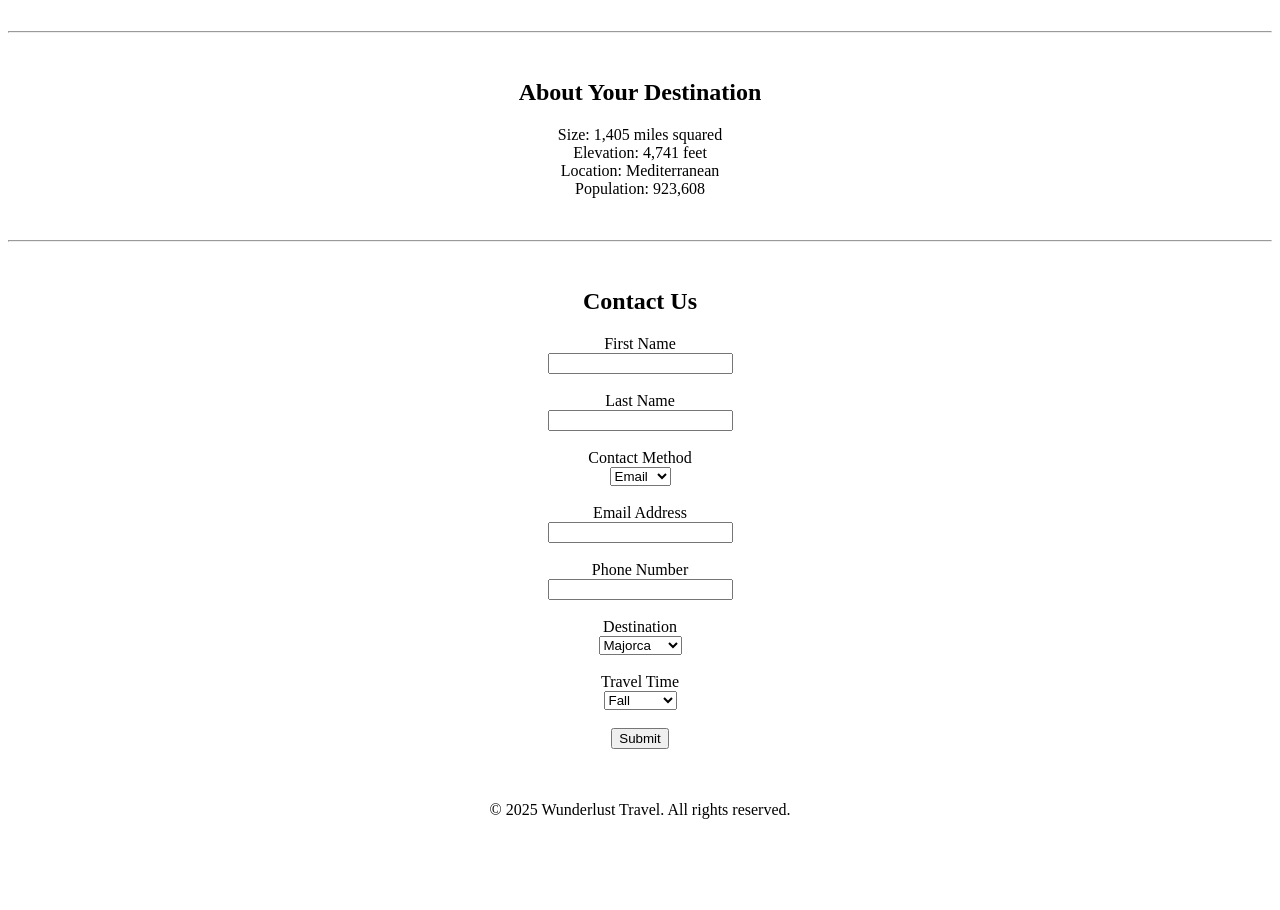
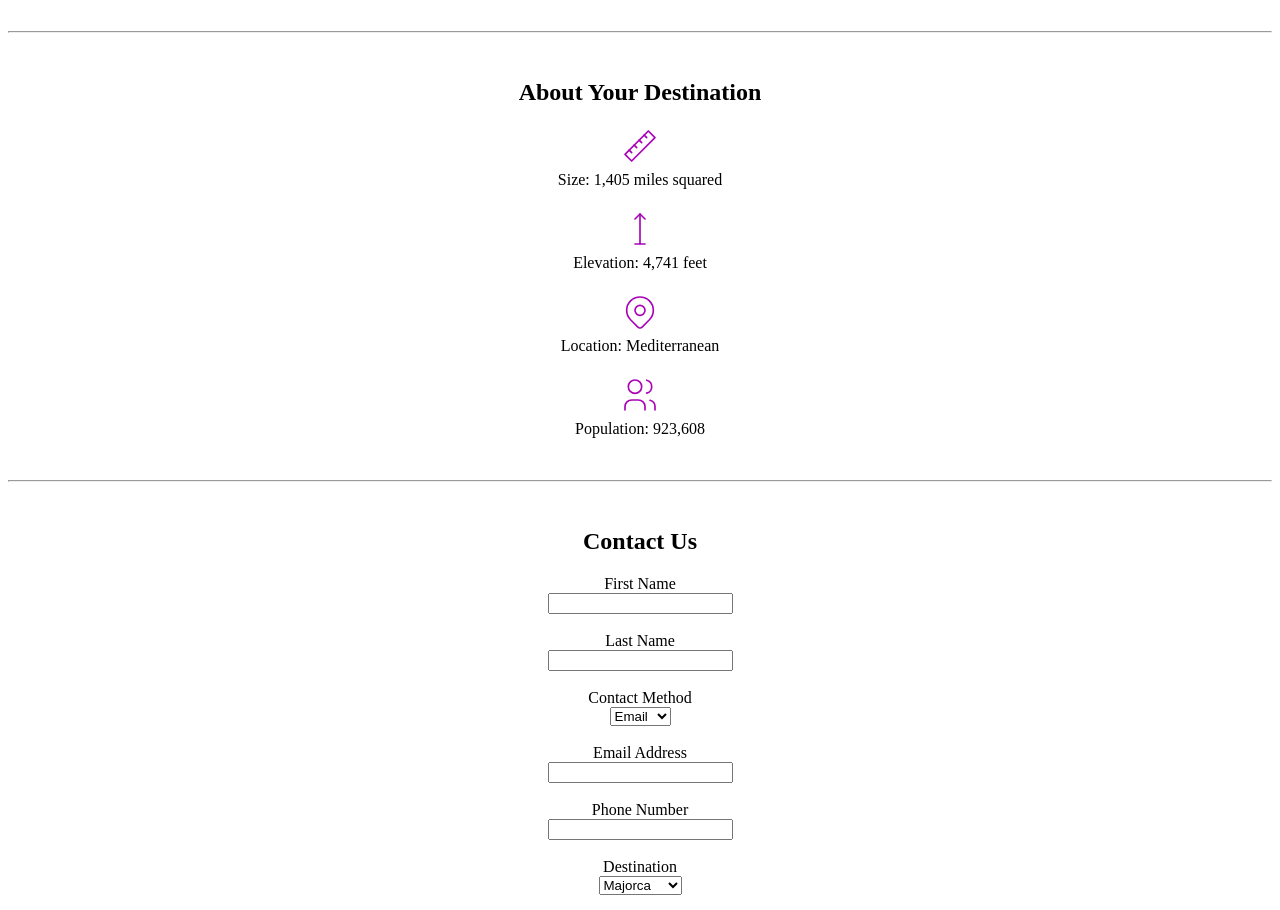
Before and after one commit to nszerszenski/wunderlust, a plain HTML site: page index.html in a window 1280 px wide. Shown: the part 2780-3690 px from the top of the page. Before the commit the page ends 3615 px from the top, so only its background shows below. Drawn offline with Linux system fonts and the light colour scheme.

Commit message:
Update index.html

```diff
--- a/index.html
+++ b/index.html
@@ -195,13 +195,53 @@
   <h2>About Your Destination</h2>
   <div align="center">
     <ul style="list-style: none; padding-left: 0;">
-      <li>Size: 1,405 miles squared</li>
-      <li>Elevation: 4,741 feet</li>
-      <li>Location: Mediterranean</li>
-      <li>Population: 923,608</li>
+      <li style="display: flex; flex-direction: column; align-items: center; gap: 5px; margin-bottom: 20px;">
+        <!-- Size Icon -->
+        <svg xmlns="http://www.w3.org/2000/svg" width="40" height="40" viewBox="0 0 24 24" stroke-width="1" stroke="#a905b6" fill="none" stroke-linecap="round" stroke-linejoin="round">
+          <path stroke="none" d="M0 0h24v24H0z" fill="none"/>
+          <path d="M17 3l4 4l-14 14l-4 -4z" />
+          <path d="M16 7l-1.5 -1.5" />
+          <path d="M13 10l-1.5 -1.5" />
+          <path d="M10 13l-1.5 -1.5" />
+          <path d="M7 16l-1.5 -1.5" />
+        </svg>
+        <span>Size: 1,405 miles squared</span>
+      </li>
+
+      <li style="display: flex; flex-direction: column; align-items: center; gap: 5px; margin-bottom: 20px;">
+        <!-- Elevation Icon -->
+        <svg xmlns="http://www.w3.org/2000/svg" width="40" height="40" viewBox="0 0 24 24" stroke-width="1" stroke="#a905b6" fill="none" stroke-linecap="round" stroke-linejoin="round">
+          <path stroke="none" d="M0 0h24v24H0z" fill="none"/>
+          <line x1="12" y1="21" x2="12" y2="3" />
+          <path d="M15 6l-3 -3l-3 3" />
+          <line x1="9" y1="21" x2="15" y2="21" />
+        </svg>
+        <span>Elevation: 4,741 feet</span>
+      </li>
+
+      <li style="display: flex; flex-direction: column; align-items: center; gap: 5px; margin-bottom: 20px;">
+        <!-- Location Icon -->
+        <svg xmlns="http://www.w3.org/2000/svg" width="40" height="40" viewBox="0 0 24 24" stroke-width="1" stroke="#a905b6" fill="none" stroke-linecap="round" stroke-linejoin="round">
+          <circle cx="12" cy="11" r="3" />
+          <path d="M17.657 16.657l-4.243 4.243a2 2 0 0 1 -2.827 0l-4.244 -4.243a8 8 0 1 1 11.314 0z" />
+        </svg>
+        <span>Location: Mediterranean</span>
+      </li>
+
+      <li style="display: flex; flex-direction: column; align-items: center; gap: 5px;">
+        <!-- Population Icon -->
+        <svg xmlns="http://www.w3.org/2000/svg" width="40" height="40" viewBox="0 0 24 24" stroke-width="1" stroke="#a905b6" fill="none" stroke-linecap="round" stroke-linejoin="round">
+          <circle cx="9" cy="7" r="4" />
+          <path d="M3 21v-2a4 4 0 0 1 4 -4h4a4 4 0 0 1 4 4v2" />
+          <path d="M16 3.13a4 4 0 0 1 0 7.75" />
+          <path d="M21 21v-2a4 4 0 0 0 -3 -3.85" />
+        </svg>
+        <span>Population: 923,608</span>
+      </li>
     </ul>
   </div>
 </section>
+
 
     <br /><hr /><br />
 
```
